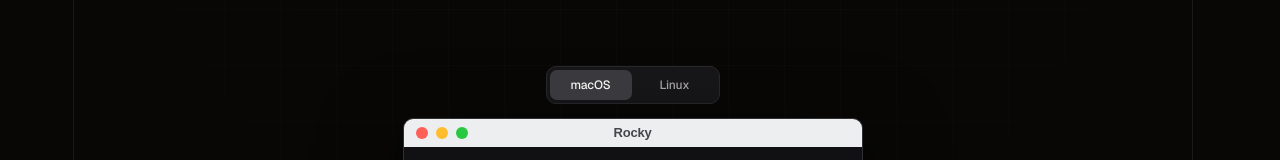
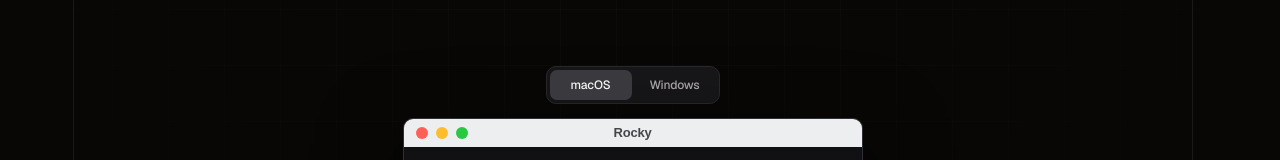
Before and after one commit to opensources-com-br/rocky, a Next.js app in the folder apps/web/: page / in a window 1280 px wide. Shown: the part 496-656 px from the top of the page. Built offline with nearby package versions, Linux system fonts and the light colour scheme.

Commit message:
fix: offer Windows in the preview switch

```diff
--- a/apps/web/components/landing/AppPreview.jsx
+++ b/apps/web/components/landing/AppPreview.jsx
@@ -10,11 +10,11 @@ import "./app-preview.css";
 
 export default function AppPreview() {
   const [platform, setPlatform] = useState("macos");
-  const platformName = platform === "macos" ? "macOS" : "Linux";
+  const platformName = platform === "macos" ? "macOS" : "Windows";
 
   return <figure className="rocky-preview">
     <div className="rocky-preview-switch" role="group" aria-label="Sistema da prévia">
-      {[{ id: "macos", label: "macOS" }, { id: "linux", label: "Linux" }].map(option => (
+      {[{ id: "macos", label: "macOS" }, { id: "windows", label: "Windows" }].map(option => (
         <Button
           key={option.id}
           type="button"
```
